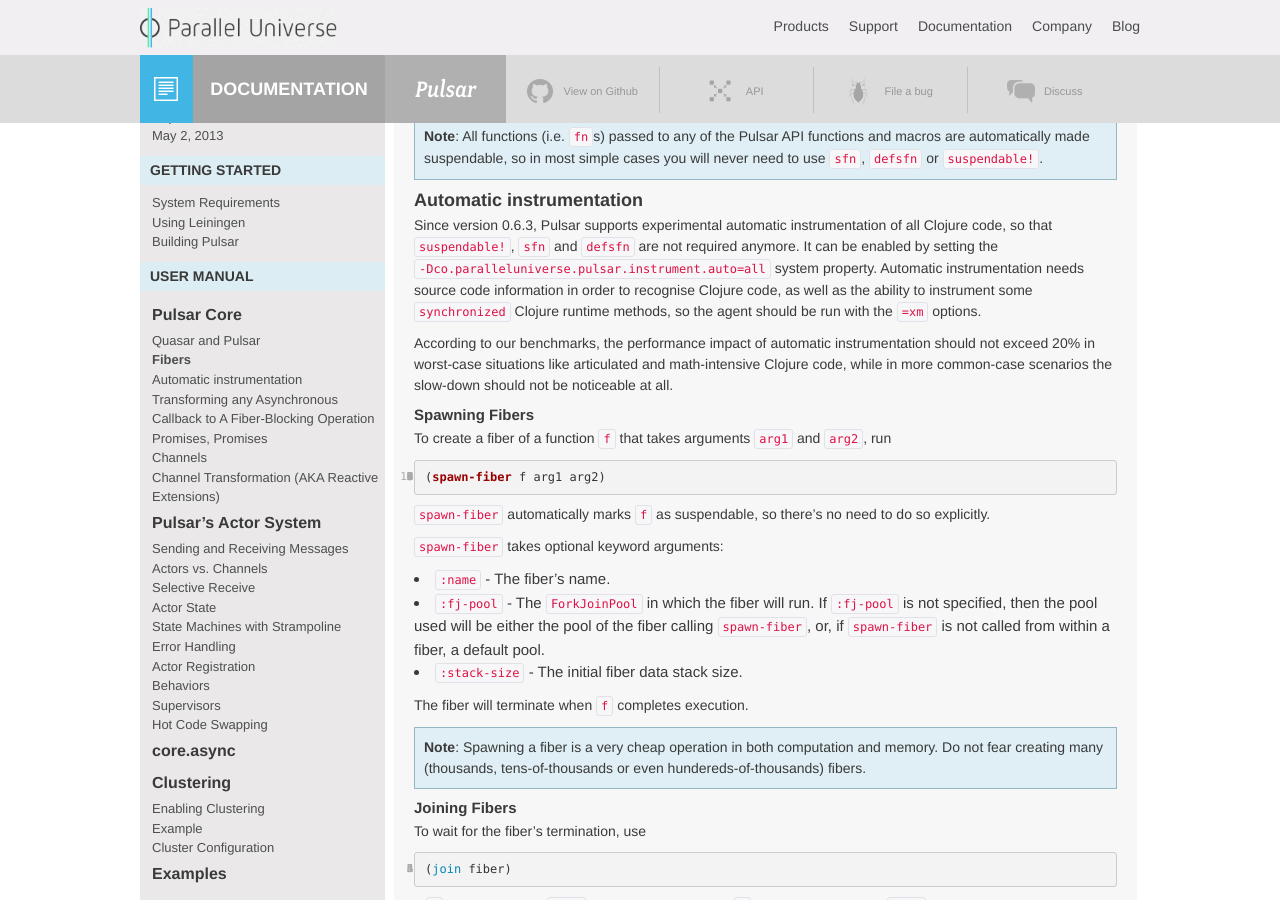
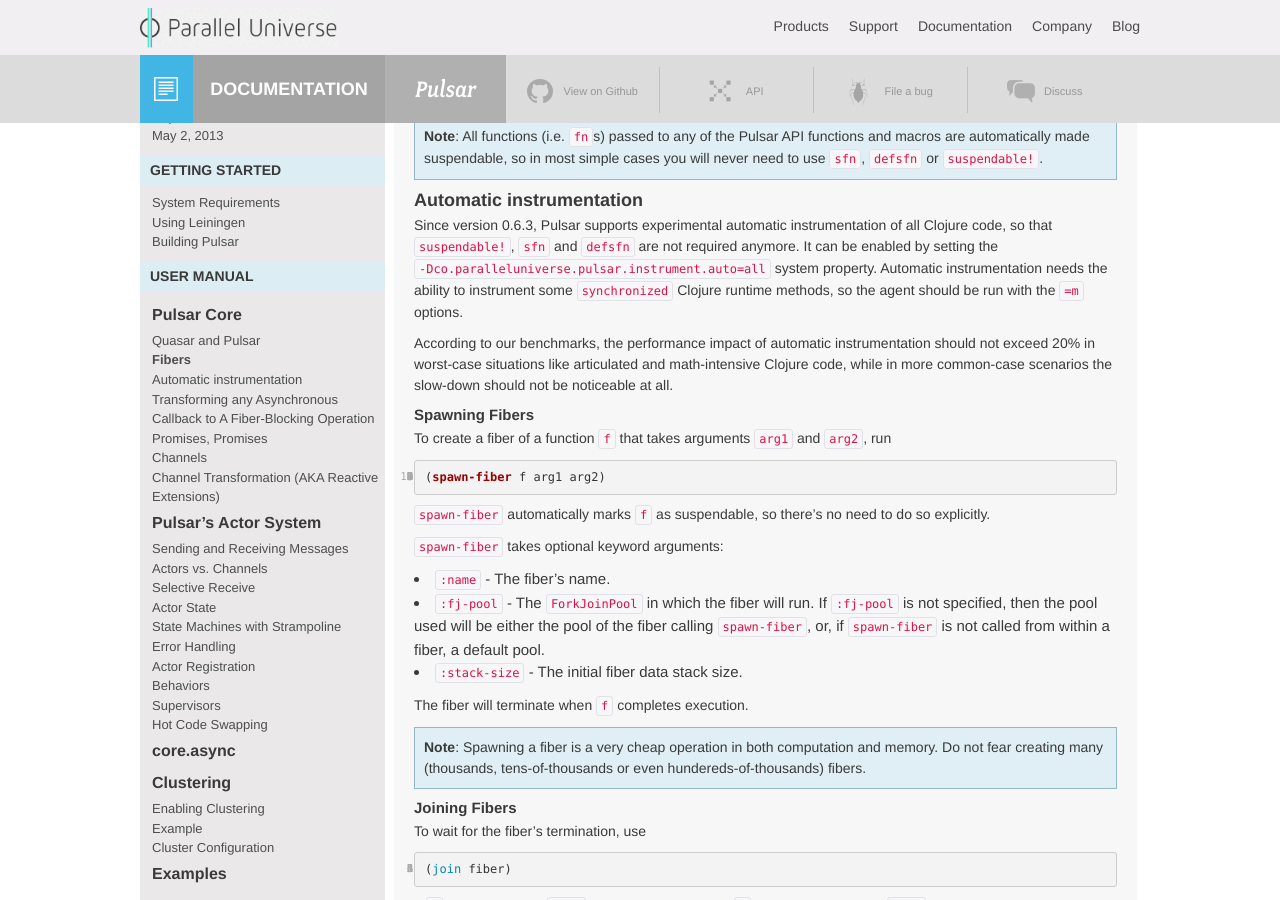
Before and after one commit to puniverse/pulsar, a Jekyll site: the page built from docs/index.md, in a window 1280 px wide and 900 px high, scrolled down 2315 px. Built offline with Jekyll 4.4.1, drawn with Linux system fonts in a browser that asks for light colours; nearby versions of some CDN libraries; Markdown is read by kramdown in place of the engine named in the settings.

Commit message:
:memo: Remove reference to removed 'x' Quasar agent option [ci skip]

```diff
--- a/docs/index.md
+++ b/docs/index.md
@@ -155,7 +155,7 @@
 
 ### Automatic instrumentation
 
-Since version 0.6.3, Pulsar supports experimental automatic instrumentation of all Clojure code, so that `suspendable!`, `sfn` and `defsfn` are not required anymore. It can be enabled by setting the `-Dco.paralleluniverse.pulsar.instrument.auto=all` system property. Automatic instrumentation needs source code information in order to recognise Clojure code, as well as the ability to instrument some `synchronized` Clojure runtime methods, so the agent should be run with the `=xm` options.
+Since version 0.6.3, Pulsar supports experimental automatic instrumentation of all Clojure code, so that `suspendable!`, `sfn` and `defsfn` are not required anymore. It can be enabled by setting the `-Dco.paralleluniverse.pulsar.instrument.auto=all` system property. Automatic instrumentation needs the ability to instrument some `synchronized` Clojure runtime methods, so the agent should be run with the `=m` options.
 
 According to our benchmarks, the performance impact of automatic instrumentation should not exceed 20% in worst-case situations like articulated and math-intensive Clojure code, while in more common-case scenarios the slow-down should not be noticeable at all.
 
```
